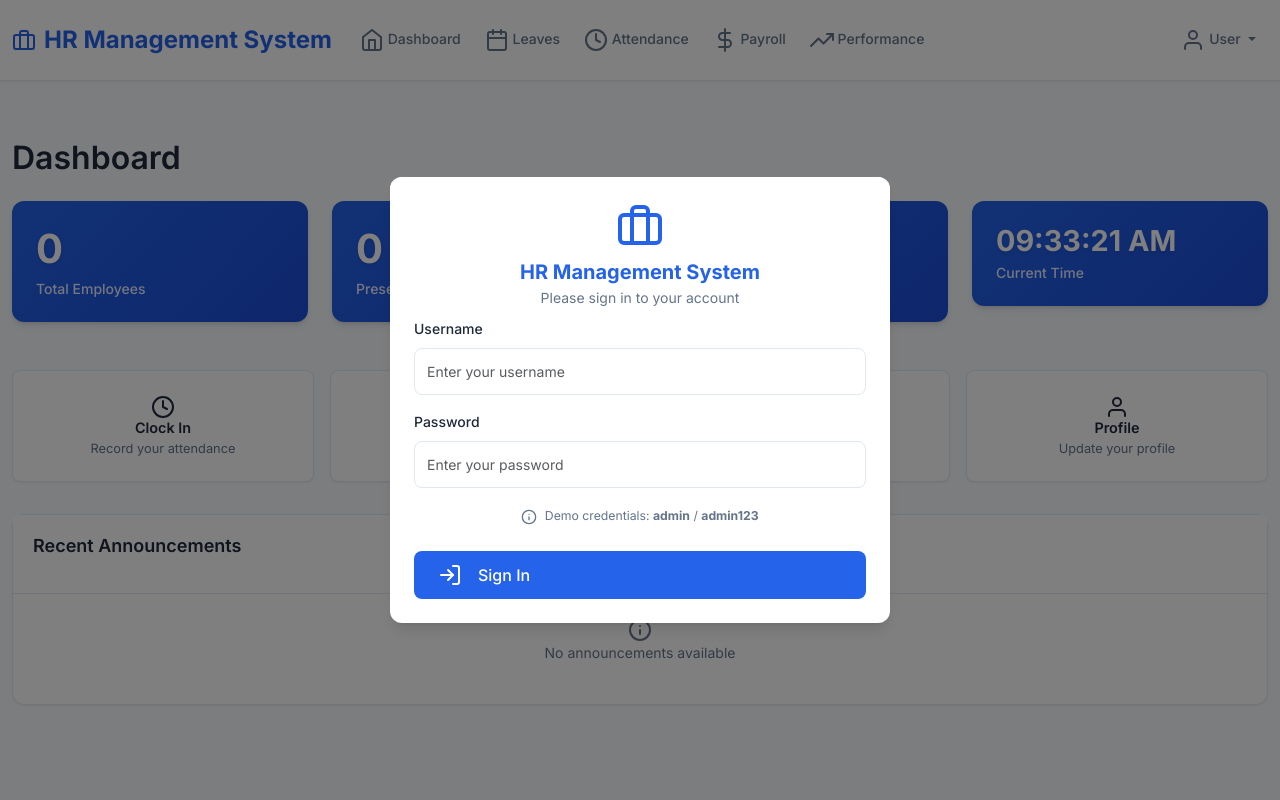
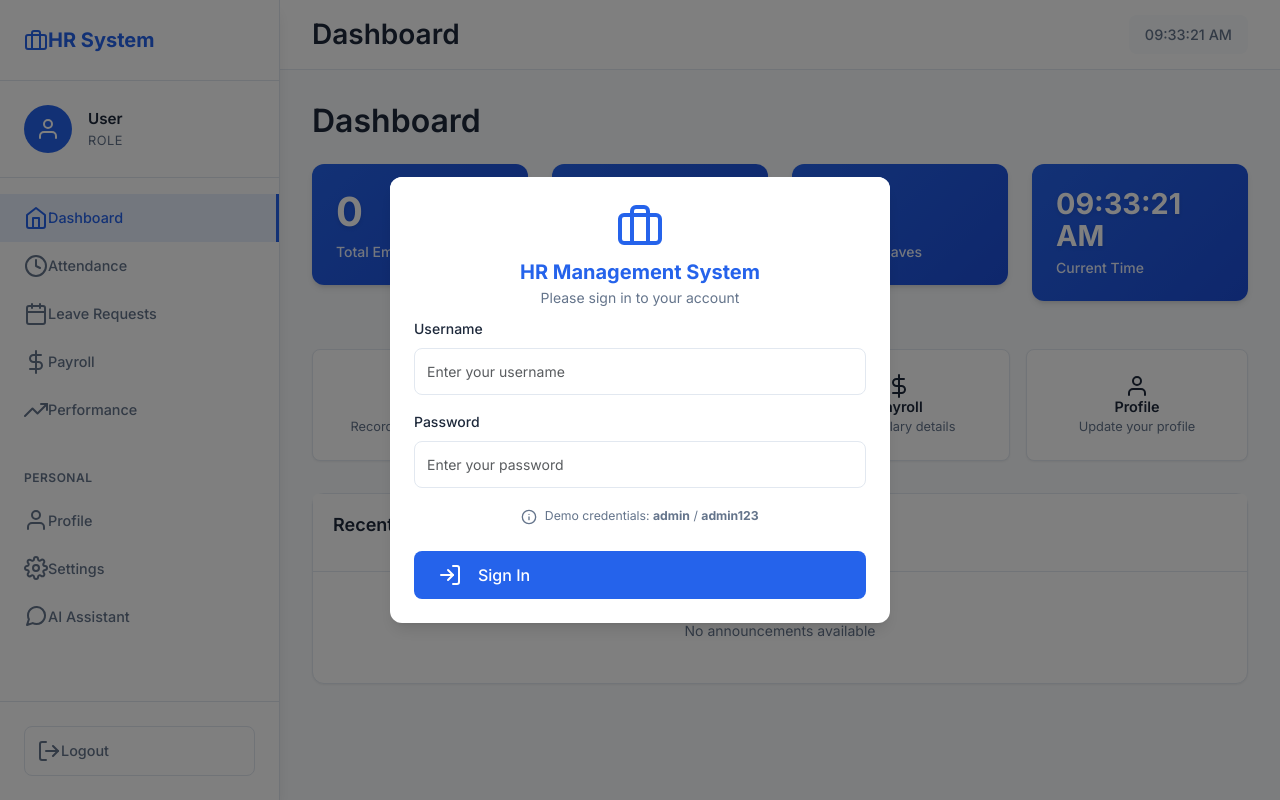
Before and after one commit to prathamesh-chavan-22/Office_management, a Flask app: page / in a window 1280 px wide. Run offline with Flask 3, Linux system fonts and the light colour scheme; some libraries are stand-ins or nearby versions.

Commit message:
side bar update

```diff
--- a/static/css/style.css
+++ b/static/css/style.css
@@ -31,8 +31,10 @@ body {
     line-height: 1.6;
     color: var(--text-primary);
     background-color: var(--light-gray);
-    padding-top: 75px;
+    margin: 0;
+    padding: 0;
     font-weight: 400;
+    overflow-x: hidden;
 }
 
 /* Typography */
@@ -49,37 +51,286 @@ h4 { font-size: 1.25rem; }
 h5 { font-size: 1.125rem; }
 h6 { font-size: 1rem; }
 
-/* Navigation */
-.navbar {
-    border-bottom: 1px solid var(--border-color);
-    padding: 1rem 0;
+/* Sidebar Styles */
+.sidebar {
+    position: fixed;
+    top: 0;
+    left: 0;
+    height: 100vh;
+    width: 280px;
+    background: var(--white);
+    border-right: 1px solid var(--border-color);
+    box-shadow: var(--shadow-lg);
+    z-index: 1000;
+    display: flex;
+    flex-direction: column;
+    transition: all 0.3s ease;
 }
 
-.navbar-brand {
-    font-size: 1.5rem;
+.sidebar-header {
+    padding: 1.5rem;
+    border-bottom: 1px solid var(--border-color);
+    display: flex;
+    align-items: center;
+    justify-content: space-between;
+}
+
+.sidebar-brand {
+    display: flex;
+    align-items: center;
+    font-size: 1.25rem;
     font-weight: 700;
-    color: var(--primary-color) !important;
+    color: var(--primary-color);
+}
+
+.sidebar-brand i {
+    width: 24px;
+    height: 24px;
+    margin-right: 0.75rem;
+}
+
+.brand-text {
+    white-space: nowrap;
+}
+
+.sidebar-toggle {
+    background: none;
+    border: none;
+    color: var(--text-secondary);
+    cursor: pointer;
+    padding: 0.5rem;
+    border-radius: 0.375rem;
+    transition: all 0.2s ease;
+}
+
+.sidebar-toggle:hover {
+    background-color: var(--light-gray);
+    color: var(--primary-color);
+}
+
+.sidebar-user {
+    padding: 1.5rem;
+    border-bottom: 1px solid var(--border-color);
     display: flex;
     align-items: center;
 }
 
-.navbar-nav .nav-link {
-    color: var(--text-secondary) !important;
+.user-avatar {
+    width: 48px;
+    height: 48px;
+    background: var(--primary-color);
+    border-radius: 50%;
+    display: flex;
+    align-items: center;
+    justify-content: center;
+    color: var(--white);
+    margin-right: 1rem;
+    flex-shrink: 0;
+}
+
+.user-info {
+    flex: 1;
+    min-width: 0;
+}
+
+.user-name {
+    font-weight: 600;
+    color: var(--text-primary);
+    font-size: 0.95rem;
+    white-space: nowrap;
+    overflow: hidden;
+    text-overflow: ellipsis;
+}
+
+.user-role {
+    font-size: 0.8rem;
+    color: var(--text-secondary);
+    text-transform: uppercase;
+    letter-spacing: 0.5px;
+}
+
+.sidebar-nav {
+    flex: 1;
+    overflow-y: auto;
+    padding: 1rem 0;
+}
+
+.nav-list {
+    list-style: none;
+    margin: 0;
+    padding: 0;
+}
+
+.nav-item {
+    margin: 0;
+}
+
+.nav-link {
+    display: flex;
+    align-items: center;
+    padding: 0.75rem 1.5rem;
+    color: var(--text-secondary);
+    text-decoration: none;
+    transition: all 0.2s ease;
+    border: none;
+    background: none;
+    width: 100%;
+    font-size: 0.9rem;
+    font-weight: 500;
+}
+
+.nav-link:hover {
+    background-color: var(--light-gray);
+    color: var(--primary-color);
+    text-decoration: none;
+}
+
+.nav-link.active {
+    background-color: rgba(37, 99, 235, 0.1);
+    color: var(--primary-color);
+    border-right: 3px solid var(--primary-color);
+}
+
+.nav-link i {
+    width: 20px;
+    height: 20px;
+    margin-right: 0.75rem;
+    flex-shrink: 0;
+}
+
+.nav-divider {
+    padding: 1rem 1.5rem 0.5rem;
+    margin-top: 1rem;
+}
+
+.nav-divider:first-child {
+    margin-top: 0;
+}
+
+.nav-divider span {
+    font-size: 0.75rem;
+    font-weight: 600;
+    color: var(--text-secondary);
+    text-transform: uppercase;
+    letter-spacing: 0.5px;
+}
+
+.sidebar-footer {
+    padding: 1.5rem;
+    border-top: 1px solid var(--border-color);
+}
+
+.logout-btn {
+    display: flex;
+    align-items: center;
+    width: 100%;
+    padding: 0.75rem;
+    background: none;
+    border: 1px solid var(--border-color);
+    border-radius: 0.5rem;
+    color: var(--text-secondary);
+    font-size: 0.9rem;
+    font-weight: 500;
+    cursor: pointer;
+    transition: all 0.2s ease;
+}
+
+.logout-btn:hover {
+    background-color: var(--danger-color);
+    border-color: var(--danger-color);
+    color: var(--white);
+}
+
+.logout-btn i {
+    width: 18px;
+    height: 18px;
+    margin-right: 0.5rem;
+}
+
+/* Top Bar */
+.topbar {
+    position: fixed;
+    top: 0;
+    left: 280px;
+    right: 0;
+    height: 70px;
+    background: var(--white);
+    border-bottom: 1px solid var(--border-color);
+    display: flex;
+    align-items: center;
+    padding: 0 2rem;
+    z-index: 999;
+    transition: all 0.3s ease;
+}
+
+.topbar-title h1 {
+    margin: 0;
+    font-size: 1.75rem;
+    font-weight: 600;
+    color: var(--text-primary);
+}
+
+.topbar-actions {
+    margin-left: auto;
+    display: flex;
+    align-items: center;
+}
+
+.current-time {
+    font-size: 0.9rem;
+    color: var(--text-secondary);
     font-weight: 500;
     padding: 0.5rem 1rem;
-    border-radius: 0.375rem;
-    transition: all 0.2s ease;
-    margin: 0 0.25rem;
+    background: var(--light-gray);
+    border-radius: 0.5rem;
 }
 
-.navbar-nav .nav-link:hover {
-    color: var(--primary-color) !important;
-    background-color: rgba(37, 99, 235, 0.1);
+/* Main Content */
+.main-content {
+    margin-left: 280px;
+    margin-top: 70px;
+    padding: 2rem;
+    min-height: calc(100vh - 70px);
+    transition: all 0.3s ease;
 }
 
-.navbar-nav .nav-link.active {
-    color: var(--primary-color) !important;
-    background-color: rgba(37, 99, 235, 0.1);
+/* Sidebar Overlay for Mobile */
+.sidebar-overlay {
+    position: fixed;
+    top: 0;
+    left: 0;
+    right: 0;
+    bottom: 0;
+    background: rgba(0, 0, 0, 0.5);
+    z-index: 999;
+    display: none;
+}
+
+/* Mobile Responsive */
+@media (max-width: 991.98px) {
+    .sidebar {
+        transform: translateX(-100%);
+    }
+
+    .sidebar.show {
+        transform: translateX(0);
+    }
+
+    .sidebar-overlay.show {
+        display: block;
+    }
+
+    .topbar {
+        left: 0;
+    }
+
+    .main-content {
+        margin-left: 0;
+    }
+
+    .topbar .sidebar-toggle {
+        display: flex !important;
+    }
 }
 
 /* Cards */
--- a/static/js/app.js
+++ b/static/js/app.js
@@ -177,7 +177,28 @@ const app = {
     updateUI() {
         if (!this.currentUser) return;
 
-        document.getElementById('nav-username').textContent = this.currentUser.first_name;
+        // Update navbar username (if it exists)
+        const navUsername = document.getElementById('nav-username');
+        if (navUsername) {
+            navUsername.textContent = this.currentUser.first_name;
+        }
+
+        // Update sidebar user info
+        const sidebarUsername = document.getElementById('sidebar-username');
+        const sidebarRole = document.getElementById('sidebar-role');
+
+        if (sidebarUsername) {
+            sidebarUsername.textContent = `${this.currentUser.first_name} ${this.currentUser.last_name}`;
+        }
+
+        if (sidebarRole) {
+            const roleLabels = {
+                'admin': 'Administrator',
+                'hr': 'HR Manager',
+                'employee': 'Employee'
+            };
+            sidebarRole.textContent = roleLabels[this.currentUser.role] || 'User';
+        }
 
         // Show/hide role-specific navigation
         if (this.currentUser.role === 'admin') {
@@ -204,6 +225,10 @@ const app = {
         const dashboardTimeElement = document.getElementById('dashboardCurrentTime');
         if (dashboardTimeElement) dashboardTimeElement.textContent = timeString;
 
+        // Update topbar time
+        const topbarTimeElement = document.getElementById('topbar-time');
+        if (topbarTimeElement) topbarTimeElement.textContent = timeString;
+
         setTimeout(() => this.updateClock(), 1000);
     },
 
@@ -236,6 +261,42 @@ const app = {
         const targetSection = document.getElementById(`${sectionName}-section`);
         if (targetSection) {
             targetSection.style.display = 'block';
+        }
+
+        // Update active nav link
+        document.querySelectorAll('.nav-link').forEach(link => {
+            link.classList.remove('active');
+        });
+
+        // Set active nav link
+        const activeLink = document.querySelector(`[onclick*="${sectionName}"]`);
+        if (activeLink) {
+            activeLink.classList.add('active');
+        }
+
+        // Update page title
+        const pageTitles = {
+            'dashboard': 'Dashboard',
+            'attendance': 'Attendance Tracking',
+            'leaves': 'Leave Requests',
+            'payroll': 'Payroll Management',
+            'performance': 'Performance Reviews',
+            'admin': 'User Management',
+            'hr-leaves': 'Leave Management',
+            'recruitment': 'Recruitment',
+            'profile': 'Profile Settings',
+            'settings': 'System Settings',
+            'chatbot': 'AI Assistant'
+        };
+
+        const titleElement = document.getElementById('page-title');
+        if (titleElement && pageTitles[sectionName]) {
+            titleElement.textContent = pageTitles[sectionName];
+        }
+
+        // Close mobile sidebar if open
+        if (window.innerWidth < 992) {
+            this.closeSidebar();
         }
 
         // Load section data
@@ -272,6 +333,29 @@ const app = {
             case 'hr-leaves':
                 this.loadAllLeaves();
                 break;
+            case 'chatbot':
+                this.loadChatbot();
+                break;
+        }
+    },
+
+    toggleSidebar() {
+        const sidebar = document.getElementById('sidebar');
+        const overlay = document.getElementById('sidebarOverlay');
+
+        if (sidebar && overlay) {
+            sidebar.classList.toggle('show');
+            overlay.classList.toggle('show');
+        }
+    },
+
+    closeSidebar() {
+        const sidebar = document.getElementById('sidebar');
+        const overlay = document.getElementById('sidebarOverlay');
+
+        if (sidebar && overlay) {
+            sidebar.classList.remove('show');
+            overlay.classList.remove('show');
         }
     },
 
@@ -1894,3 +1978,16 @@ function editPayrollRecord(payrollId) {
     // Placeholder for edit functionality
     app.showAlert('Edit functionality coming soon!', 'info');
 }
+
+// Global functions for sidebar navigation
+function toggleSidebar() {
+    app.toggleSidebar();
+}
+
+function showSection(sectionName) {
+    app.showSection(sectionName);
+}
+
+function logout() {
+    app.logout();
+}
--- a/templates/index.html
+++ b/templates/index.html
@@ -10,78 +10,136 @@
     <link href="{{ url_for('static', filename='css/style.css') }}" rel="stylesheet">
 </head>
 <body>
-    <!-- Navigation -->
-    <nav class="navbar navbar-expand-lg navbar-light bg-white fixed-top shadow-sm">
-        <div class="container-fluid">
-            <a class="navbar-brand fw-bold text-primary" href="#" onclick="showSection('dashboard')">
-                <i data-feather="briefcase" class="me-2"></i> HR Management System
+    <!-- Sidebar -->
+    <div class="sidebar" id="sidebar">
+        <!-- Logo/Brand -->
+        <div class="sidebar-header">
+            <div class="sidebar-brand">
+                <i data-feather="briefcase"></i>
+                <span class="brand-text">HR System</span>
+            </div>
+            <button class="sidebar-toggle d-lg-none" onclick="toggleSidebar()">
+                <i data-feather="x"></i>
+            </button>
+        </div>
+
+        <!-- User Info -->
+        <div class="sidebar-user">
+            <div class="user-avatar">
+                <i data-feather="user"></i>
+            </div>
+            <div class="user-info">
+                <div class="user-name" id="sidebar-username">User</div>
+                <div class="user-role" id="sidebar-role">Role</div>
+            </div>
+        </div>
+
+        <!-- Navigation Menu -->
+        <nav class="sidebar-nav">
+            <ul class="nav-list">
+                <li class="nav-item">
+                    <a class="nav-link active" href="#" onclick="showSection('dashboard')">
+                        <i data-feather="home"></i>
+                        <span>Dashboard</span>
                     </a>
-
-            <button class="navbar-toggler" type="button" data-bs-toggle="collapse" data-bs-target="#navbarNav">
-                <span class="navbar-toggler-icon"></span>
-            </button>
-
-            <div class="collapse navbar-collapse" id="navbarNav">
-                <ul class="navbar-nav me-auto">
+                </li>
                 <li class="nav-item">
-                        <a class="nav-link" href="#" onclick="showSection('dashboard')">
-                            <i data-feather="home"></i> Dashboard
+                    <a class="nav-link" href="#" onclick="showSection('attendance')">
+                        <i data-feather="clock"></i>
+                        <span>Attendance</span>
                     </a>
                 </li>
                 <li class="nav-item">
                     <a class="nav-link" href="#" onclick="showSection('leaves')">
-                            <i data-feather="calendar"></i> Leaves
-                        </a>
-                    </li>
-                    <li class="nav-item">
-                        <a class="nav-link" href="#" onclick="showSection('attendance')">
-                            <i data-feather="clock"></i> Attendance
+                        <i data-feather="calendar"></i>
+                        <span>Leave Requests</span>
                     </a>
                 </li>
                 <li class="nav-item">
                     <a class="nav-link" href="#" onclick="showSection('payroll')">
-                            <i data-feather="dollar-sign"></i> Payroll
+                        <i data-feather="dollar-sign"></i>
+                        <span>Payroll</span>
                     </a>
                 </li>
                 <li class="nav-item">
                     <a class="nav-link" href="#" onclick="showSection('performance')">
-                            <i data-feather="trending-up"></i> Performance
+                        <i data-feather="trending-up"></i>
+                        <span>Performance</span>
+                    </a>
+                </li>
+
+                <!-- HR/Admin only sections -->
+                <li class="nav-divider hr-only" style="display: none;">
+                    <span>HR Management</span>
+                </li>
+                <li class="nav-item hr-only" style="display: none;">
+                    <a class="nav-link" href="#" onclick="showSection('hr-leaves')">
+                        <i data-feather="check-square"></i>
+                        <span>Leave Management</span>
+                    </a>
+                </li>
+                <li class="nav-item hr-only" style="display: none;">
+                    <a class="nav-link" href="#" onclick="showSection('recruitment')">
+                        <i data-feather="user-plus"></i>
+                        <span>Recruitment</span>
                     </a>
                 </li>
                 <li class="nav-item admin-only" style="display: none;">
                     <a class="nav-link" href="#" onclick="showSection('admin')">
-                            <i data-feather="users"></i> Admin
+                        <i data-feather="users"></i>
+                        <span>User Management</span>
                     </a>
                 </li>
-                    <li class="nav-item hr-only" style="display: none;">
-                        <a class="nav-link" href="#" onclick="showSection('hr-leaves')">
-                            <i data-feather="check-square"></i> Leave Management
+
+                <!-- General sections -->
+                <li class="nav-divider">
+                    <span>Personal</span>
+                </li>
+                <li class="nav-item">
+                    <a class="nav-link" href="#" onclick="showSection('profile')">
+                        <i data-feather="user"></i>
+                        <span>Profile</span>
                     </a>
                 </li>
-                    <li class="nav-item hr-only" style="display: none;">
-                        <a class="nav-link" href="#" onclick="showSection('recruitment')">
-                            <i data-feather="user-plus"></i> Recruitment
+                <li class="nav-item">
+                    <a class="nav-link" href="#" onclick="showSection('settings')">
+                        <i data-feather="settings"></i>
+                        <span>Settings</span>
+                    </a>
+                </li>
+                <li class="nav-item">
+                    <a class="nav-link" href="#" onclick="showSection('chatbot')">
+                        <i data-feather="message-circle"></i>
+                        <span>AI Assistant</span>
                     </a>
                 </li>
             </ul>
+        </nav>
 
-                <ul class="navbar-nav">
-                    <li class="nav-item dropdown">
-                        <a class="nav-link dropdown-toggle" href="#" id="navbarDropdown" role="button" data-bs-toggle="dropdown">
-                            <i data-feather="user"></i> <span id="nav-username">User</span>
-                        </a>
-                        <ul class="dropdown-menu">
-                            <li><a class="dropdown-item" href="#" onclick="showSection('profile')">Profile</a></li>
-                            <li><a class="dropdown-item" href="#" onclick="showSection('settings')">Settings</a></li>
-                            <li><a class="dropdown-item" href="#" onclick="showSection('chatbot')">AI Assistant</a></li>
-                            <li><hr class="dropdown-divider"></li>
-                            <li><a class="dropdown-item" href="#" onclick="logout()">Logout</a></li>
-                        </ul>
-                    </li>
-                </ul>
+        <!-- Logout Button -->
+        <div class="sidebar-footer">
+            <button class="logout-btn" onclick="logout()">
+                <i data-feather="log-out"></i>
+                <span>Logout</span>
+            </button>
         </div>
     </div>
-    </nav>
+
+    <!-- Top Bar -->
+    <div class="topbar">
+        <button class="sidebar-toggle d-lg-none" onclick="toggleSidebar()">
+            <i data-feather="menu"></i>
+        </button>
+        <div class="topbar-title">
+            <h1 id="page-title">Dashboard</h1>
+        </div>
+        <div class="topbar-actions">
+            <div class="current-time" id="topbar-time">--:--:--</div>
+        </div>
+    </div>
+
+    <!-- Sidebar Overlay for Mobile -->
+    <div class="sidebar-overlay" id="sidebarOverlay" onclick="toggleSidebar()"></div>
 
     <!-- Login Modal -->
     <div class="modal fade" id="loginModal" tabindex="-1" data-bs-backdrop="static" data-bs-keyboard="false">
@@ -121,7 +179,7 @@
     </div>
 
     <!-- Main Content -->
-    <main class="container-fluid mt-5 pt-3">
+    <main class="main-content">
         <!-- Dashboard Section -->
         <div id="dashboard-section" class="section">
             <div class="row">
```
Also changed, not shown: replit.md (+8 -0 lines). Lines whose indentation alone changed are shown as unchanged.
